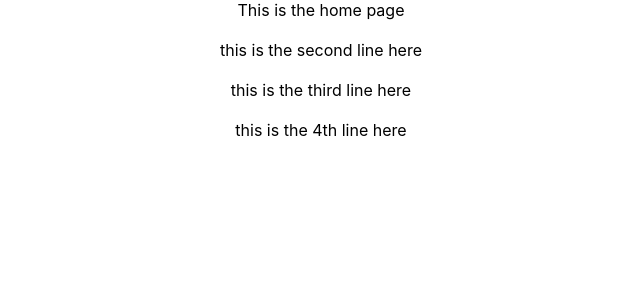
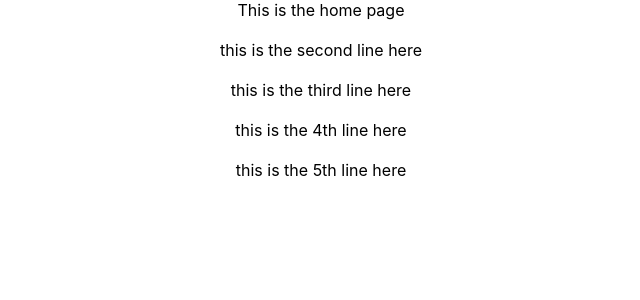
Before and after one commit to devSouvik/react-cicd, a React (Create React App) app: page / in a window 1280 px wide. Shown: the top 300 px of the page, without its empty margins (319-959 px from the left). Built offline with nearby package versions, Linux system fonts and the light colour scheme.

Commit message:
added 5th line

```diff
--- a/src/App.js
+++ b/src/App.js
@@ -10,6 +10,8 @@ function App() {
       <div>this is the third line here</div>
       <br />
       <div>this is the 4th line here</div>
+      <br />
+      <div>this is the 5th line here</div>
     </div>
   );
 }
```
